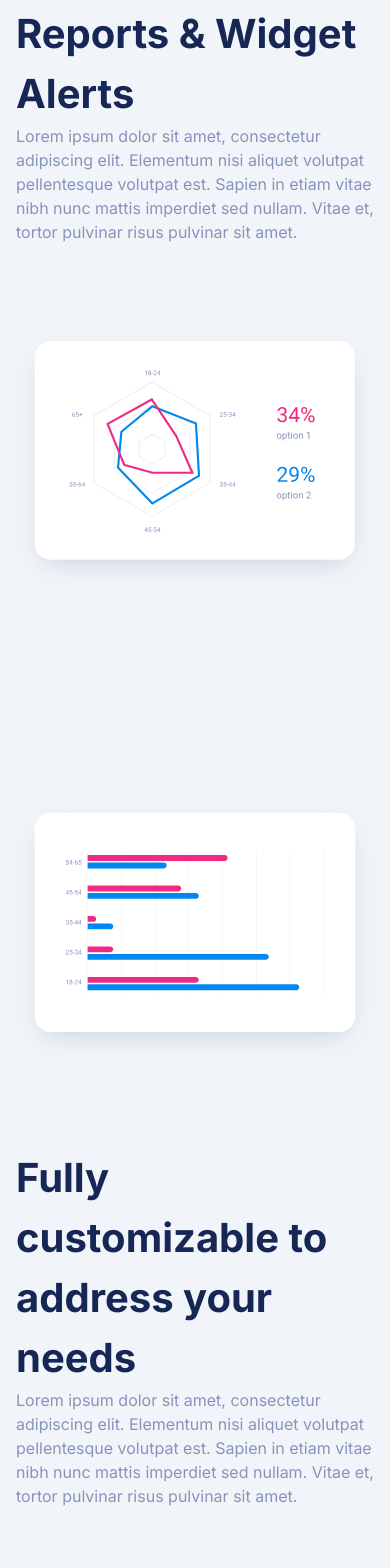
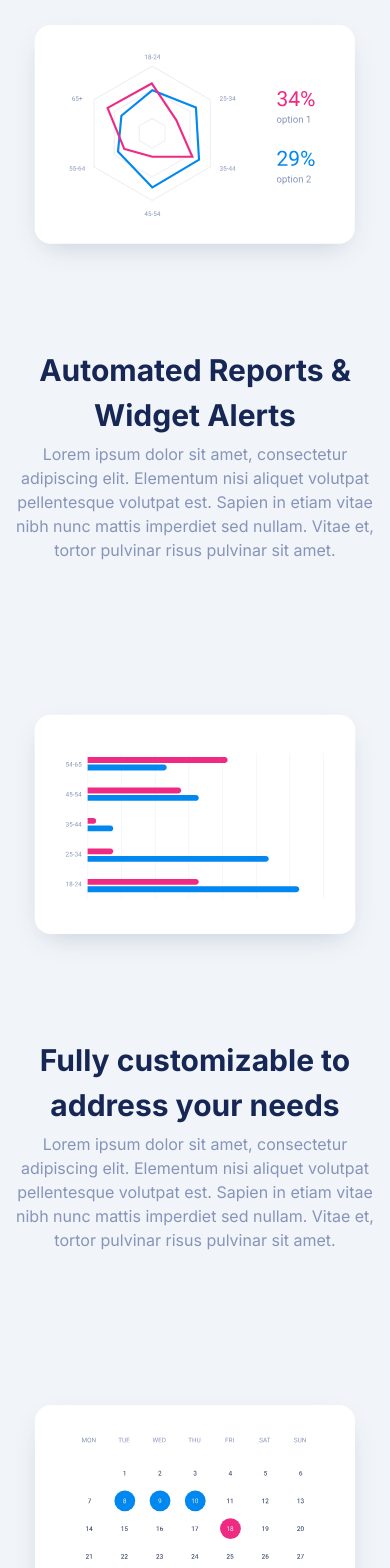
Before and after one commit to Andreyhuey/analytics, a Next.js app: page / in a window 390 px wide. Shown: the part 1700-3268 px from the top of the page. Built offline with nearby package versions, Linux system fonts and the light colour scheme.

Commit message:
Features component made responsive on all devices

```diff
--- a/src/components/Features.tsx
+++ b/src/components/Features.tsx
@@ -61,33 +61,37 @@ const Features = () => {
         </div>
       </div>
 
-      <div className="flex flex-col md:flex-row justify-center items-center gap-4 py-9">
-        <div className="lg:max-w-[410px]">
-          <p className="font-[700] text-[40px] text-[#172755]">
+      <div className="flex flex-col lg:flex-row justify-center items-center gap-x-4 gap-y-1 py-9">
+        <div className="lg:max-w-[410px] order-2 lg:order-1 text-center lg:text-left">
+          <p className="font-[700] md:text-[40px] text-[30px]  text-[#172755]">
             Automated Reports & Widget Alerts
           </p>
-          <p className="text-[#8794BA]">
+          <p className="text-[#8794BA] pt-1">
             Lorem ipsum dolor sit amet, consectetur adipiscing elit. Elementum
             nisi aliquet volutpat pellentesque volutpat est. Sapien in etiam
             vitae nibh nunc mattis imperdiet sed nullam. Vitae et, tortor
             pulvinar risus pulvinar sit amet.
           </p>
         </div>
-        <Image src={screen1} alt="desc" className="w-[600px] h-[400px]" />
+        <Image
+          src={screen1}
+          alt="desc"
+          className="w-[600px] h-[400px] order-1 lg:order-2"
+        />
       </div>
 
-      <div className="flex flex-col md:flex-row justify-start items-center gap-4 py-9">
+      <div className="flex flex-col lg:flex-row justify-start items-center gap-x-4 gap-y-1 py-9">
         <Image
           src={screen2}
           alt="desc"
-          className="w-[600px] h-[400px] lg:mr-7"
+          className="lg:w-[600px] h-[400px] lg:mr-7"
         />
 
-        <div className="lg:max-w-[410px]">
-          <p className="font-[700] text-[40px] text-[#172755]">
+        <div className="lg:max-w-[410px] text-center lg:text-left">
+          <p className="font-[700] md:text-[40px] text-[30px] text-[#172755]">
             Fully customizable to address your needs
           </p>
-          <p className="text-[#8794BA]">
+          <p className="text-[#8794BA] pt-1">
             Lorem ipsum dolor sit amet, consectetur adipiscing elit. Elementum
             nisi aliquet volutpat pellentesque volutpat est. Sapien in etiam
             vitae nibh nunc mattis imperdiet sed nullam. Vitae et, tortor
@@ -96,19 +100,23 @@ const Features = () => {
         </div>
       </div>
 
-      <div className="flex flex-col md:flex-row justify-between items-center gap-4 py-9">
-        <div className="lg:max-w-[410px]">
-          <p className="font-[700] text-[40px] text-[#172755]">
+      <div className="flex flex-col lg:flex-row justify-between items-center gap-x-4 gap-y-1 py-9">
+        <div className="lg:max-w-[410px] order-2 lg:order-1 text-center lg:text-left ">
+          <p className="font-[700] md:text-[40px] text-[30px] text-[#172755]">
             Pre-built Dashboard Templates
           </p>
-          <p className="text-[#8794BA]">
+          <p className="text-[#8794BA] pt-1">
             Lorem ipsum dolor sit amet, consectetur adipiscing elit. Elementum
             nisi aliquet volutpat pellentesque volutpat est. Sapien in etiam
             vitae nibh nunc mattis imperdiet sed nullam. Vitae et, tortor
             pulvinar risus pulvinar sit amet.
           </p>
         </div>
-        <Image src={screen3} alt="desc" className="w-[600px] h-[400px]" />
+        <Image
+          src={screen3}
+          alt="desc"
+          className="w-[600px] h-[400px] order-1 lg:order-2"
+        />
       </div>
     </div>
   );
```
